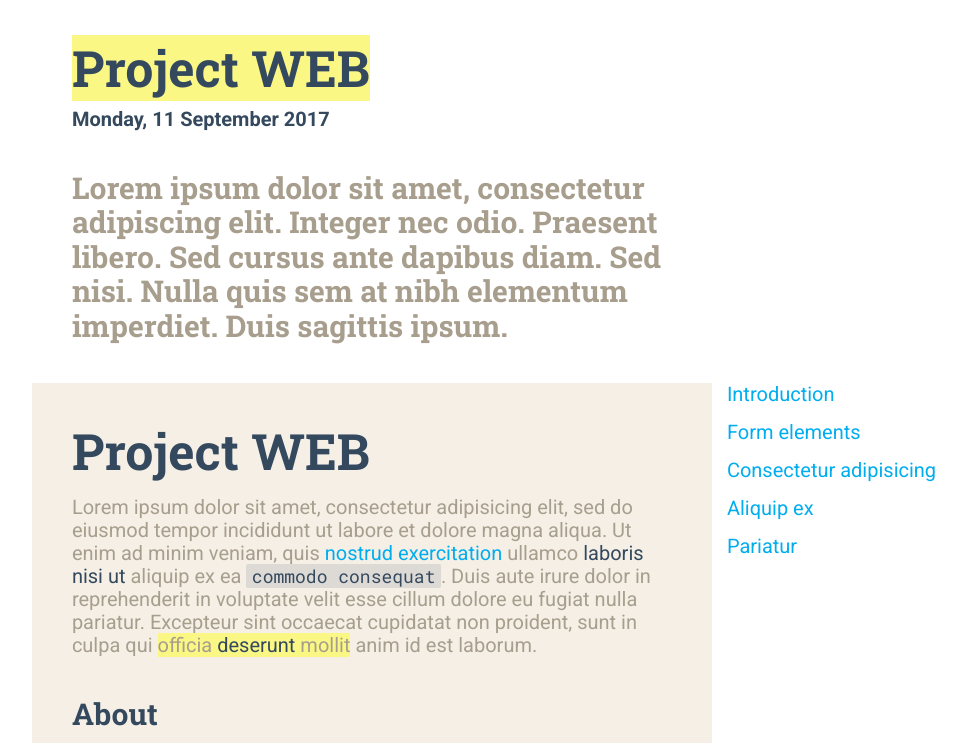
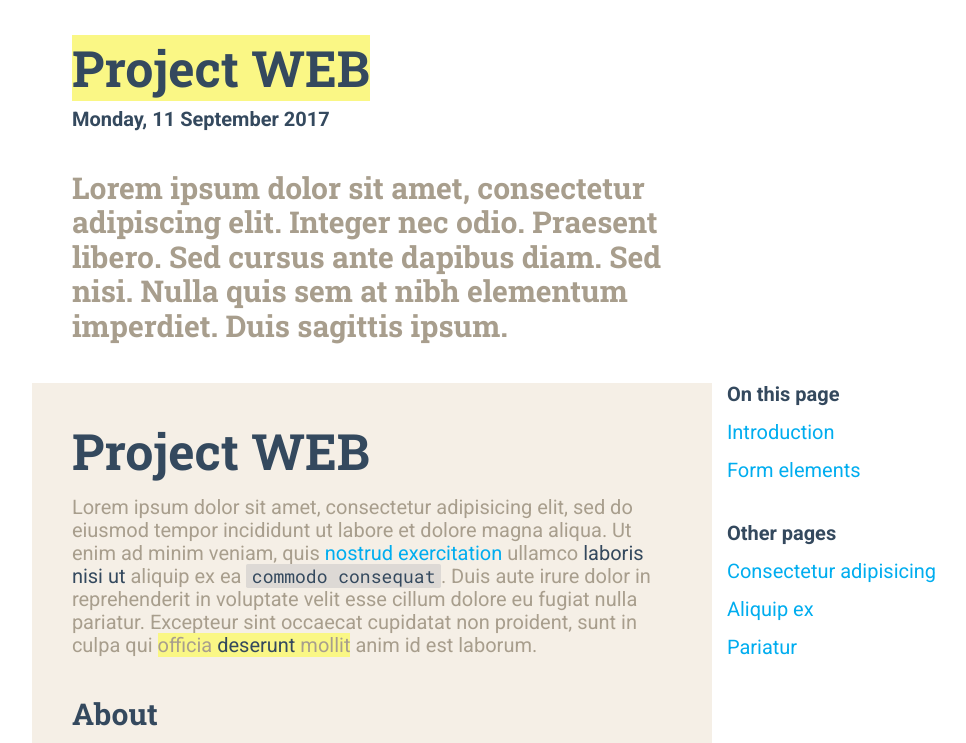
Before and after one commit to jessevdp/web, a website: page app/index.html in a window 1280 px wide. Shown: the top 743 px of the page, without its empty margins (156-1122 px from the left). Drawn offline with Linux system fonts and the light colour scheme.

Commit message:
Create nav separators

```diff
--- a/app/index.html
+++ b/app/index.html
@@ -19,8 +19,11 @@
     </header>
 
     <nav>
+      <div class="separator">On this page</div>
       <a href="#">Introduction</a>
       <a href="#">Form elements</a>
+
+      <div class="separator">Other pages</div>
       <a href="#">Consectetur adipisicing</a>
       <a href="#">Aliquip ex</a>
       <a href="#">Pariatur</a>
--- a/app/src/sass/_nav.scss
+++ b/app/src/sass/_nav.scss
@@ -7,4 +7,19 @@ nav {
     display: block;
     margin-bottom: $spacer-small-md;
   }
+  .separator {
+    @include font-bold;
+    font-size: 1em;
+    color: $nav-separator-color;
+
+    margin-top: $spacer-large-sm;
+    margin-bottom: $spacer-small-sm;
+    @media (min-width: $bp-md) {
+      margin-top: $spacer-large-md;
+      margin-bottom: $spacer-small-md;
+    }
+    &:first-child {
+      margin-top: 0;
+    }
+  }
 }
```
Also changed, not shown: app/assets/css/master.css.
